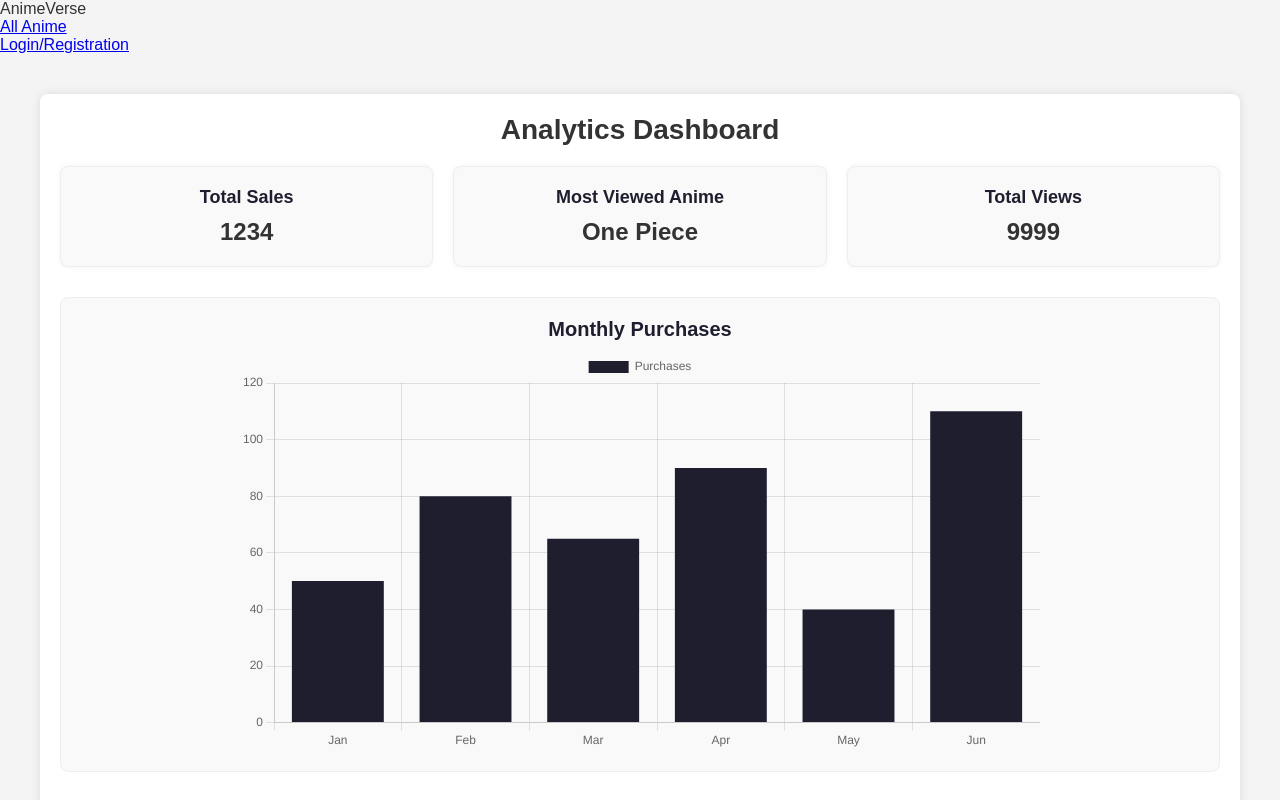
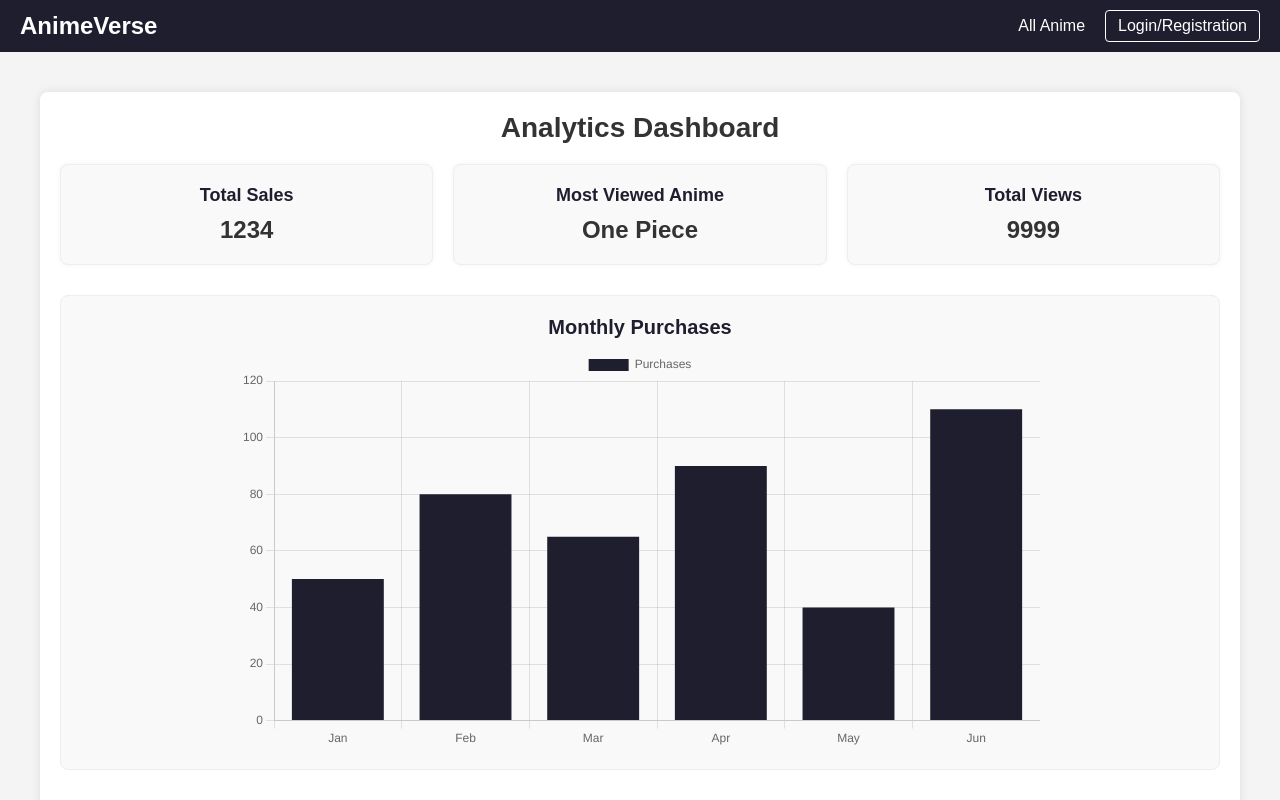
Before and after one commit to erazero1/AnimeVerse, a website: page public/pages/analytics.html in a window 1280 px wide. Shown: the top 800 px of the page. Drawn offline with nearby package versions, Linux system fonts and the light colour scheme.

Commit message:
header css

```diff
--- a/public/pages/analytics.html
+++ b/public/pages/analytics.html
@@ -3,6 +3,7 @@
 <head>
   <meta charset="UTF-8" />
   <title>Admin Analytics Dashboard</title>
+  <link rel="stylesheet" href="../css/header.css" />
   <link rel="stylesheet" href="../css/analytics.css" />
   <!-- Подключение библиотеки Chart.js (CDN) -->
   <script src="https://cdn.jsdelivr.net/npm/chart.js"></script>
```
